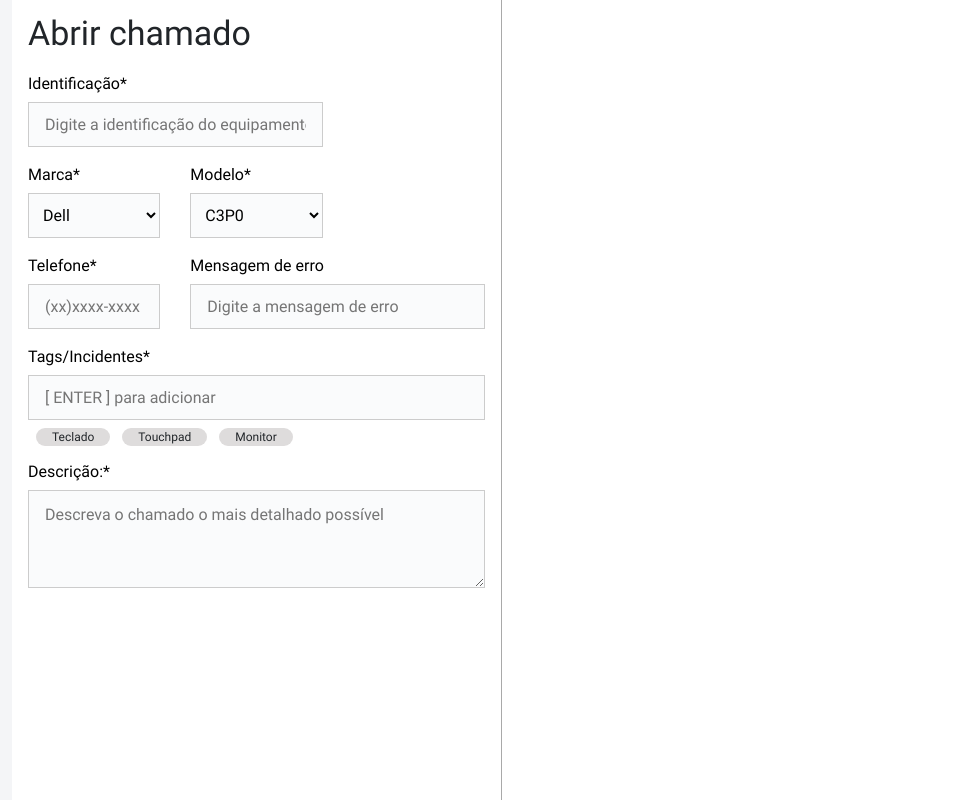
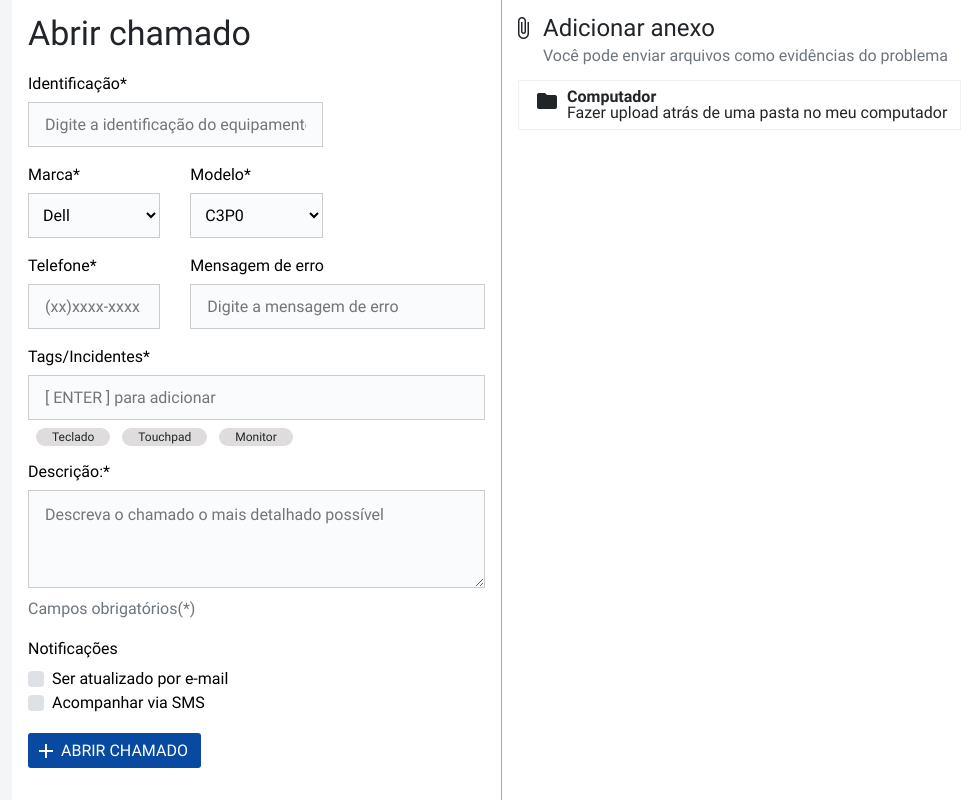
Before and after one commit to CleberOtaviano/sd-nodejs, a website: page app/dashboard/index.html in a window 1280 px wide. Shown: the full height of the page, 303-1280 px from the left. Drawn offline with nearby package versions, Linux system fonts and the light colour scheme; files that its build step writes are made by us from their sources.

Commit message:
Upload de arquivo

```diff
--- a/app/dashboard/_dashboard.scss
+++ b/app/dashboard/_dashboard.scss
@@ -45,6 +45,7 @@
     }
     .conteudo-abrir-chamado {
         border-right: 1px solid #a9a9a9;
+        min-width: 490px;
         width: 490px;
         height: 100vh;
         overflow: auto;
@@ -62,4 +63,18 @@
             }
         }
     }
+    .conteudo-anexo {
+        width: 100%;
+        padding: 1rem;
+
+        .adicionar-arquivo {
+            border: 1px solid #f0f0f0;
+            max-width: 450px;
+            padding: 8px;
+
+            &:hover {
+                cursor: pointer;
+            }
+        }
+    }
 }
--- a/app/dashboard/index.html
+++ b/app/dashboard/index.html
@@ -37,7 +37,7 @@
             </div>
         </div>
 
-        <div class="conteudo">
+        <div class="conteudo d-flex">
             <div class="conteudo-abrir-chamado">
                 <h1 class="mt-0">Abrir chamado</h1>
 
@@ -119,10 +119,61 @@
                     </div>
                 </div>
 
+                <div>
+                    <p class="text-muted">Campos obrigatórios(*)</p>
+                </div>
+
+
+                <div class="row mt-4">
+                    <div class="col">
+                        <label>Notificações</label>
+                    </div>
+                </div>
+                <div>
+                    <div class="custom-control custom-checkbox">
+                        <input type="checkbox" class="custom-control-input" id="atualizarEmail">
+                        <label class="custom-control-label" for="atualizarEmail">Ser atualizado por e-mail</label>
+                    </div>
+                    <div class="custom-control custom-checkbox">
+                        <input type="checkbox" class="custom-control-input" id="acompanharSms">
+                        <label class="custom-control-label" for="acompanharSms">Acompanhar via SMS</label>
+                    </div>
+                </div>
+                <div class="my-2">
+                    <button class="botao icone primary">
+                        <i class="material-icons">add</i>
+                        Abrir Chamado
+                    </button>
+                </div>
+
 
             </div>
             <div class="conteudo-anexo">
 
+                <div class="row p-0">
+                    <div class="px-2">
+                        <i class="material-icons">attach_file</i>
+                    </div>
+
+                    <div class="col p-0">
+                        <h2 class="mt-0 mb-2">Adicionar anexo</h2>
+                        <p class="text-muted">Você pode enviar arquivos como evidências do problema</p>
+                    </div>
+                </div>
+
+                <div class="adicionar-arquivo">
+                    <div class="d-flex">
+                        <div class="px-2">
+                            <i class="material-icons">folder    </i>
+                        </div>
+
+                        <div class="col p-0">
+                            <strong class="">Computador</strong>
+                            <p class="m-0">Fazer upload atrás de uma pasta no meu computador</p>
+                        </div>
+                    </div>
+
+                </div>
             </div>
         </div>
     </div>
--- a/app/menu/_menu.scss
+++ b/app/menu/_menu.scss
@@ -1,5 +1,6 @@
 .menu {
     background-color: $primary;
+    min-width: 65px;
     width: 65px;
     height: 100vh;
     display: flex;
@@ -30,6 +31,7 @@
     padding: 1rem;
     background-color: #f4f5f7;
     height: 100vh;
+    min-width: 250px;
     width: 250px;
 
     .separador {
--- a/assets/scss/componentes/_buttons.scss
+++ b/assets/scss/componentes/_buttons.scss
@@ -22,4 +22,15 @@
         display: inline-block;
         width: 100%;
     }
+    &.icone {
+        position: relative;
+        padding-left: 2rem;
+
+        i {
+            position: absolute;
+            left: 5px;
+            top: 50%;
+            transform: translateY(-50%);
+        }
+    }
 }
--- a/assets/scss/componentes/_form.scss
+++ b/assets/scss/componentes/_form.scss
@@ -14,6 +14,9 @@ input, select, textarea {
     height: 45px;
     max-height: 45px;
 }
+input[type='checkbox'] {
+    display: none;
+}
 select {
     padding: 10px;
 }
--- a/assets/scss/componentes/_tipografia.scss
+++ b/assets/scss/componentes/_tipografia.scss
@@ -1,5 +1,9 @@
 h1 {
     font-size: 34px;
+    margin: 1rem 0;
+}
+h2 {
+    font-size: 24px;
     margin: 1rem 0;
 }
 
--- a/assets/scss/main.scss
+++ b/assets/scss/main.scss
@@ -12,8 +12,15 @@ body {
     font-family: 'Roboto', sans-serif;
     font-size: $font-base;
     font-weight: 400;
+    overflow-x: hidden;
 }
 
 .conteudo {
     // padding: 1rem;
+    // display: flex;
+    width: calc(100vw - 315px)
 }
+
+.custom-control {
+    line-height: 1.5rem;
+}
--- a/server.js
+++ b/server.js
@@ -1,5 +1,5 @@
 const app = require('./app')
-const port = process.env.PORT || 8080
+const port = process.env.PORT || 80
 
 app.listen(port, function (err) {
   if (err) {
```
Also changed, not shown: public/css/main.css.
